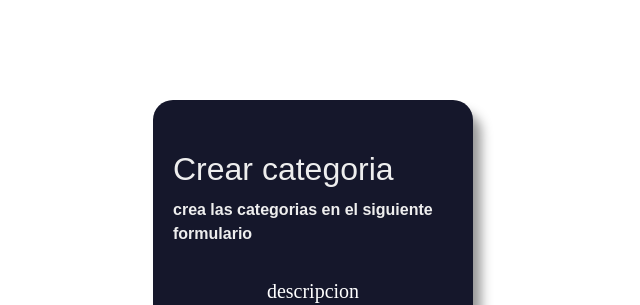
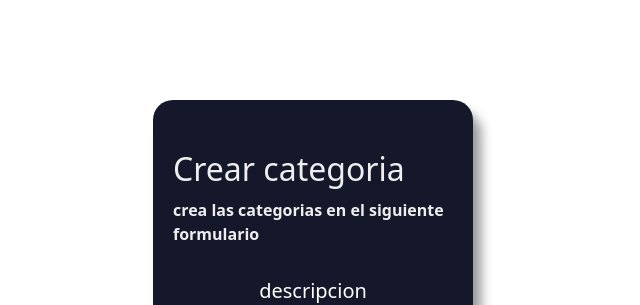
Before and after one commit to bushmaster1312/marianos, a React (Create React App) app: page /create in a window 1280 px wide. Shown: the top 305 px of the page, without its empty margins (327-967 px from the left). Built offline with nearby package versions, Linux system fonts and the light colour scheme; no server answers.

Commit message:
ssssssssssssssssdasdasdasdsss

```diff
--- a/src/components/FormularioLog/FormularioLog.css
+++ b/src/components/FormularioLog/FormularioLog.css
@@ -5,7 +5,7 @@
     flex-direction: column;
     align-items: center;
     color: #fff;
-    font-family: 'Playfair Display', serif;
+
 
 }
 
--- a/src/components/FormularioLogin/Fregister.css
+++ b/src/components/FormularioLogin/Fregister.css
@@ -5,7 +5,7 @@
     flex-direction: column;
     align-items: center;
     color: #fff;
-    font-family: 'Playfair Display', serif;
+
 
 }
 .form-s{
--- a/src/components/form_creacion_serevicio/Formservicio.js
+++ b/src/components/form_creacion_serevicio/Formservicio.js
@@ -21,7 +21,7 @@ const Formservicio = () => {
                     formdata.append('imagen', value.file)
 
                     axios({
-                        url: ` ${BASE_URL}/admin/create `, method: "POST",
+                        url: `${BASE_URL}/admin/create`, method: "POST",
                         headers: {
                         },
                         data: formdata
--- a/src/components/formularioUpdate/formupadate.css
+++ b/src/components/formularioUpdate/formupadate.css
@@ -13,7 +13,7 @@
 
 .title {
   color: #eee;
-  font-family: sans-serif;
+
   font-size: 36px;
   font-weight: 600;
   margin-top: 30px;
@@ -21,7 +21,7 @@
 
 .subtitle {
   color: #eee;
-  font-family: sans-serif;
+
   font-size: 16px;
   font-weight: 600;
   margin-top: 10px;
--- a/src/utils/BASE_URL.js
+++ b/src/utils/BASE_URL.js
@@ -1,6 +1,6 @@
 
 
-export const BASE_URL = " https://salo-22.herokuapp.com"
+export const BASE_URL="http://localhost:4000"
 
-//https://salo-22.herokuapp.com http://localhost:4000//
+//https://salo-22.herokuapp.com //
 export const BASE_IMG =" https://salo-22.herokuapp.com/servicios/aws/imagen"
```
